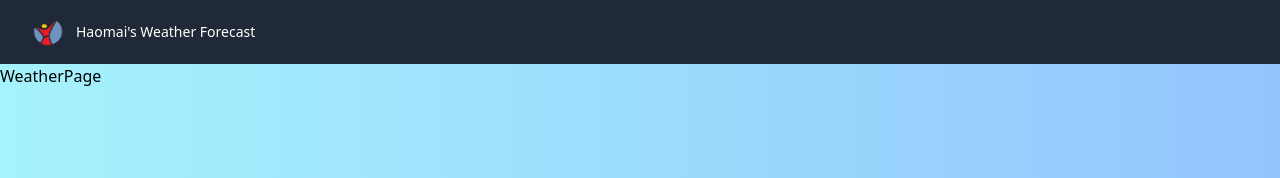
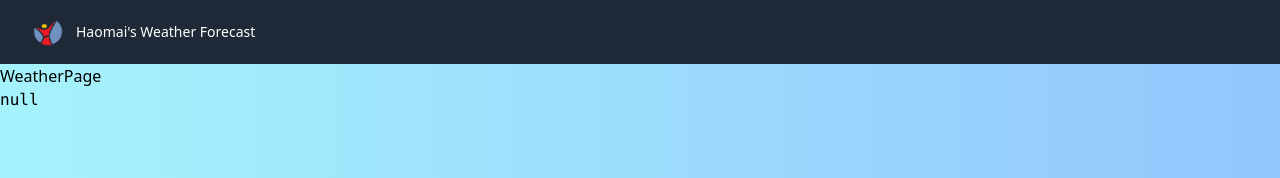
Before and after one commit to Picoquio/weather-app-haomai, a React (Vite) app: page /weather-details in a window 1280 px wide. Shown: the top 178 px of the page. Built offline with nearby package versions, Linux system fonts and the light colour scheme.

Commit message:
agregado context

```diff
--- a/src/Pages/FormPage.tsx
+++ b/src/Pages/FormPage.tsx
@@ -1,12 +1,15 @@
-import { useState } from "react";
+import { useContext, useState } from "react";
 import { SubmitHandler, useForm } from "react-hook-form";
 import toast, { Toaster } from 'react-hot-toast';
 import { useNavigate } from "react-router-dom";
 import { IWeatherArguments } from "../api/interfaces";
 import { GetWeather } from "../api/openWeatherMap";
 import { LoadingSpinner } from "../components/LoadingSpinner";
+import { WeatherContext } from "../context/WeatherContext";
 
 export const FormPage = () => {
+  const { weather, setWeather } = useContext(WeatherContext);
+
   const [loadingRequest, setLoadingRequest] = useState<boolean>(false);
 
   const navigate = useNavigate();
@@ -29,6 +32,8 @@ export const FormPage = () => {
       notifyFetchError();
       return;
     }
+    //TODO: set context acá
+    setWeather(weatherResponse.data)
     navigateToWeatherPage();
   }
 
--- a/src/Pages/WeatherPage.tsx
+++ b/src/Pages/WeatherPage.tsx
@@ -1,6 +1,17 @@
+import { useContext } from "react"
+import { WeatherContext } from "../context/WeatherContext"
 
 export const WeatherPage = () => {
+  const { weather, setWeather } = useContext(WeatherContext);
+
+
   return (
-    <div>WeatherPage</div>
+    <>
+      <div>WeatherPage</div>
+      <pre>
+        {JSON.stringify(weather, null, 3)}
+      </pre>
+    </>
+
   )
 }
--- /dev/null
+++ b/src/context/WeatherContext.tsx
@@ -0,0 +1,3 @@
+import { createContext } from "react";
+
+export const WeatherContext = createContext({} as any);
--- /dev/null
+++ b/src/context/WeatherProvider.tsx
@@ -0,0 +1,18 @@
+import { useState } from "react"
+import { WeatherContext } from "./WeatherContext"
+import { WeatherAPIResponse } from "../api/interfaces"
+
+interface Props {
+    children: JSX.Element | JSX.Element[]
+}
+
+export const WeatherProvider = ({ children }: Props) => {
+
+    const [weather, setWeather] = useState<WeatherAPIResponse | null>(null)
+
+    return (
+        <WeatherContext.Provider value={{ weather, setWeather }}>
+            {children}
+        </WeatherContext.Provider>
+    )
+}
```
Also changed, not shown: src/App.tsx (+8 -11 lines).
